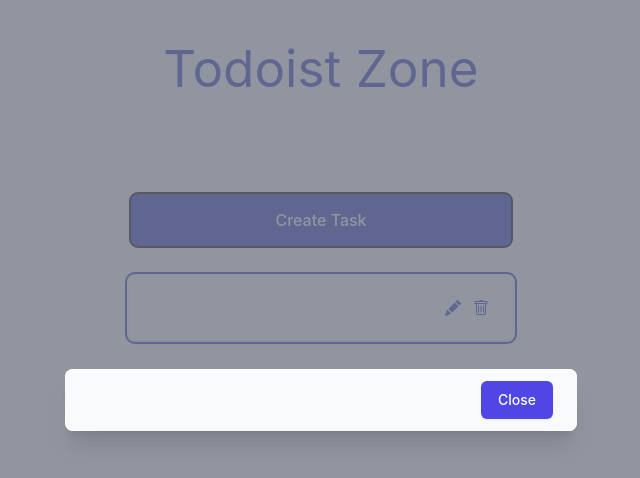
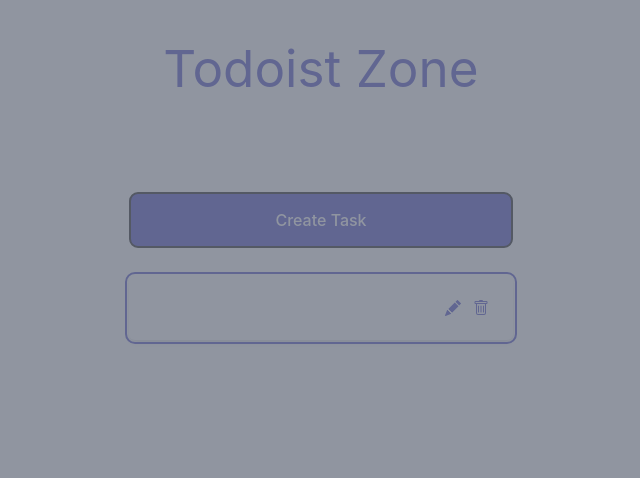
Before and after one commit to BagasDhitya/todoist-zone, a React (Vite) app: page / in a window 1280 px wide. Both pictures are taken after a click on the button "Create Task". Shown: the top 478 px of the page, without its empty margins (319-959 px from the left). Built offline with nearby package versions, Linux system fonts and the light colour scheme.

Commit message:
restyling modal

```diff
--- a/src/components/Modal.tsx
+++ b/src/components/Modal.tsx
@@ -10,7 +10,7 @@
   if (!isOpen) return null;
 
   return (
-    <div className="fixed z-10 inset-0 overflow-y-auto">
+    <div className="fixed z-10 inset-0 overflow-y-auto" onClick={onClose}>
       <div className="flex items-end justify-center min-h-screen pt-4 px-4 pb-20 text-center sm:block sm:p-0">
         <div className="fixed inset-0 transition-opacity" aria-hidden="true">
           <div className="absolute inset-0 bg-gray-500 opacity-75"></div>
@@ -23,15 +23,6 @@
         </span>
         <div className="inline-block align-bottom bg-white rounded-lg text-left overflow-hidden shadow-xl transform transition-all sm:my-8 sm:align-middle sm:max-w-lg sm:w-full">
           {children}
-          <div className="bg-gray-50 px-4 py-3 sm:px-6 sm:flex sm:flex-row-reverse">
-            <button
-              type="button"
-              className="w-full inline-flex justify-center rounded-md border border-transparent shadow-sm px-4 py-2 bg-indigo-600 text-base font-medium text-white hover:bg-indigo-700 focus:outline-none focus:ring-2 focus:ring-offset-2 focus:ring-indigo-500 sm:ml-3 sm:w-auto sm:text-sm"
-              onClick={onClose}
-            >
-              Close
-            </button>
-          </div>
         </div>
       </div>
     </div>
```
